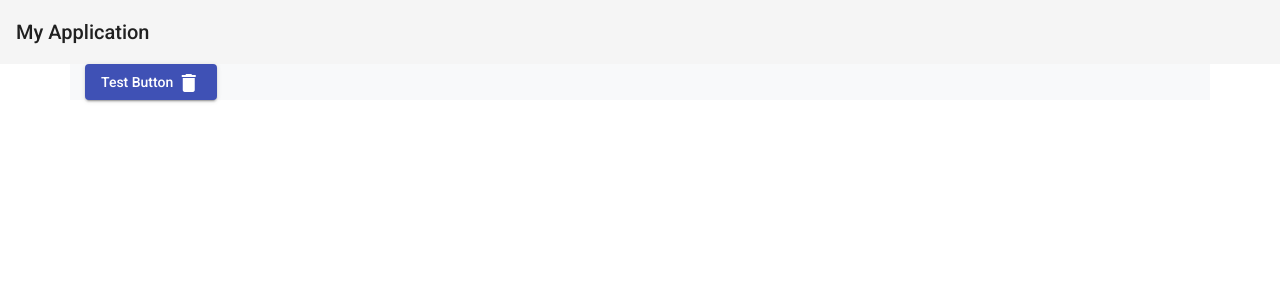
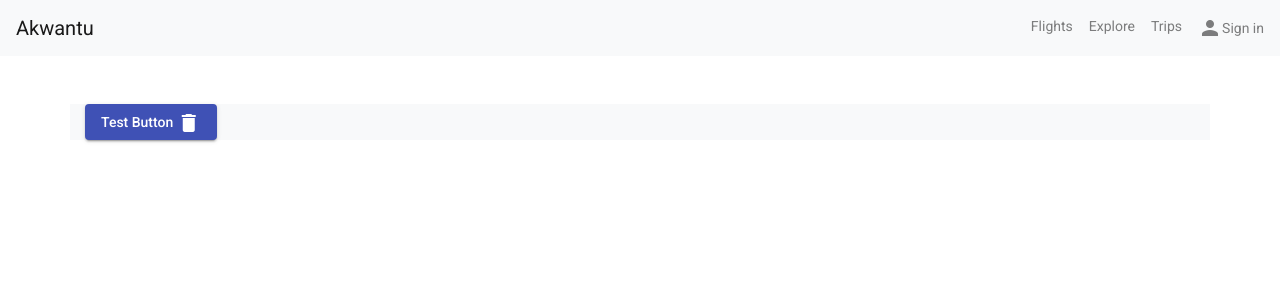
Before and after one commit to alexAgyapong/akwantu, an Angular app: page / in a window 1280 px wide. Shown: the top 300 px of the page. Built offline with nearby package versions, Linux system fonts and the light colour scheme.

Commit message:
Add bootstrap navbar

```diff
--- a/angular.json
+++ b/angular.json
@@ -28,8 +28,6 @@
               "src/assets"
             ],
             "styles": [
-              "./node_modules/bootstrap/dist/css/bootstrap.min.css",
-              "./node_modules/ngx-bootstrap/datepicker/bs-datepicker.css",
               "./node_modules/@angular/material/prebuilt-themes/indigo-pink.css",
               "src/styles.scss"
             ],
@@ -95,8 +93,7 @@
               "src/assets"
             ],
             "styles": [
-              "./node_modules/bootstrap/dist/css/bootstrap.min.css",
-              "./node_modules/ngx-bootstrap/datepicker/bs-datepicker.css",
+
               "./node_modules/@angular/material/prebuilt-themes/indigo-pink.css",
               "src/styles.scss"
             ],
--- a/src/app/app.component.html
+++ b/src/app/app.component.html
@@ -1,4 +1,30 @@
-<mat-toolbar>
-  <span>My Application</span>
-</mat-toolbar>
+<!-- <mat-toolbar>
+  <nav class="navbar navbar-light bg-light">
+    <a class="navbar-brand" href="#">Akwantu</a>
+    <ul class="navbar nav">
+      <li class="nav-item"><a class="nav-link" href="#">Flights</a></li>
+    </ul>
+  </nav>
+</mat-toolbar> -->
+<header class="wrapper">
+  <nav class="navbar  navbar-light bg-light">
+    <a class="navbar-brand" href="#">Akwantu</a>
+    <ul class="navbar-nav d-flex flex-row justify-content-between ml-auto">
+      <li class="nav-item">
+        <a class="nav-link" href="#">Flights</a>
+      </li>
+      <li class="nav-item mx-3">
+        <a class="nav-link" href="#">Explore</a>
+      </li>
+      <li class="nav-item mr-3">
+        <a class="nav-link" href="#">Trips</a>
+      </li>
+      <li class="nav-item">
+        <a class="nav-link d-flex align-items-center" href="#">
+          <mat-icon>person</mat-icon> <span>Sign in</span>
+        </a>
+      </li>
+    </ul>
+  </nav>
+</header>
 <router-outlet></router-outlet>
--- a/src/app/home/home.component.html
+++ b/src/app/home/home.component.html
@@ -1,6 +1,7 @@
 
-<div class="container bg-light">
+<div class="container bg-light mt-5">
   <button mat-raised-button color="primary">Test Button
     <mat-icon>delete</mat-icon>
   </button>
+
 </div>
--- a/src/styles.scss
+++ b/src/styles.scss
@@ -1,4 +1,25 @@
 /* You can add global styles to this file, and also import other style files */
+// @import "~bootstrap/scss/functions";
+// @import "~bootstrap/scss/variables";
+// @import "~bootstrap/scss/mixins";
+// @import "~bootstrap/scss/reboot";
+// @import "~bootstrap/scss/grid";
+// @import "~bootstrap/scss/utilities";
 
-html, body { height: 100%; }
-body { margin: 0; font-family: Roboto, "Helvetica Neue", sans-serif; }
+@import "bootstrap/dist/css/bootstrap.min";
+
+html,
+body {
+  height: 100%;
+}
+body {
+  margin: 0;
+  font-family: Roboto, "Helvetica Neue", sans-serif;
+}
+
+@media screen and (min-width:768px){
+
+  .wrapper{
+    // padding: 0 5rem;
+  }
+}
```
